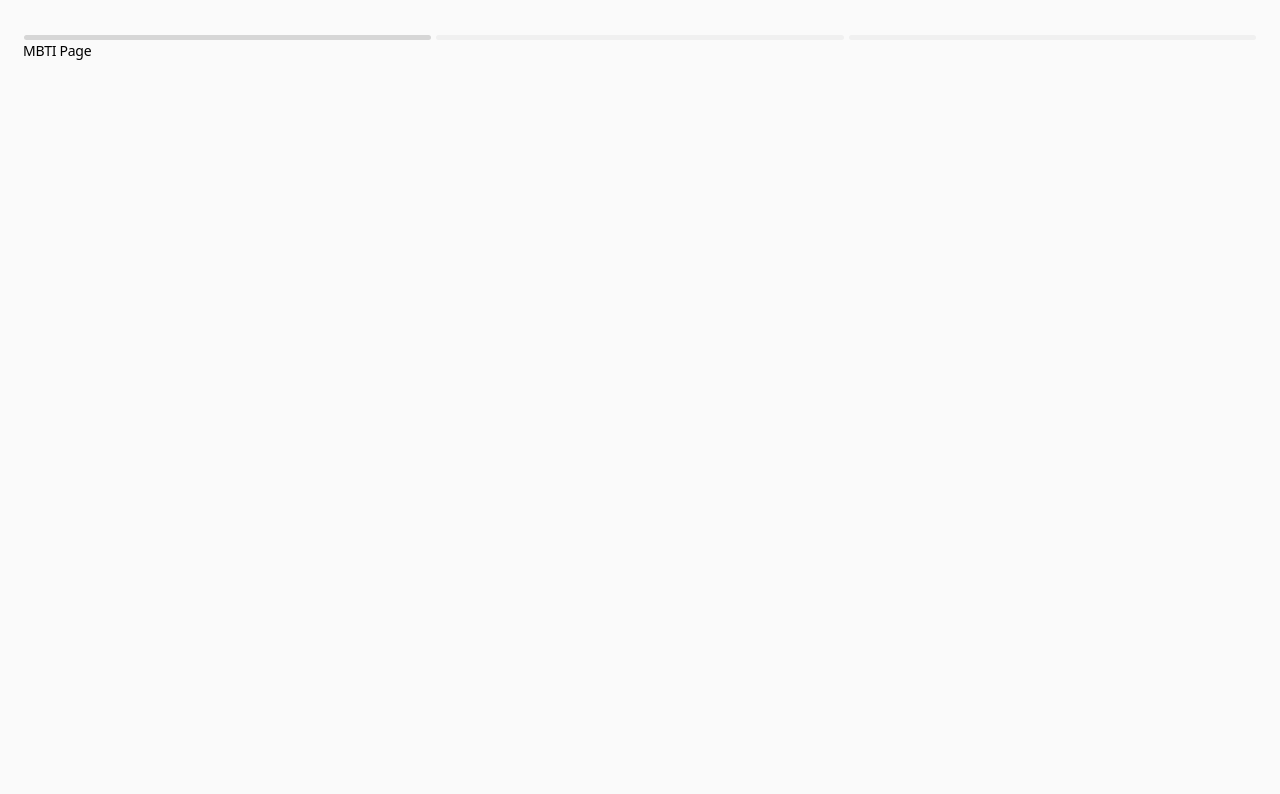
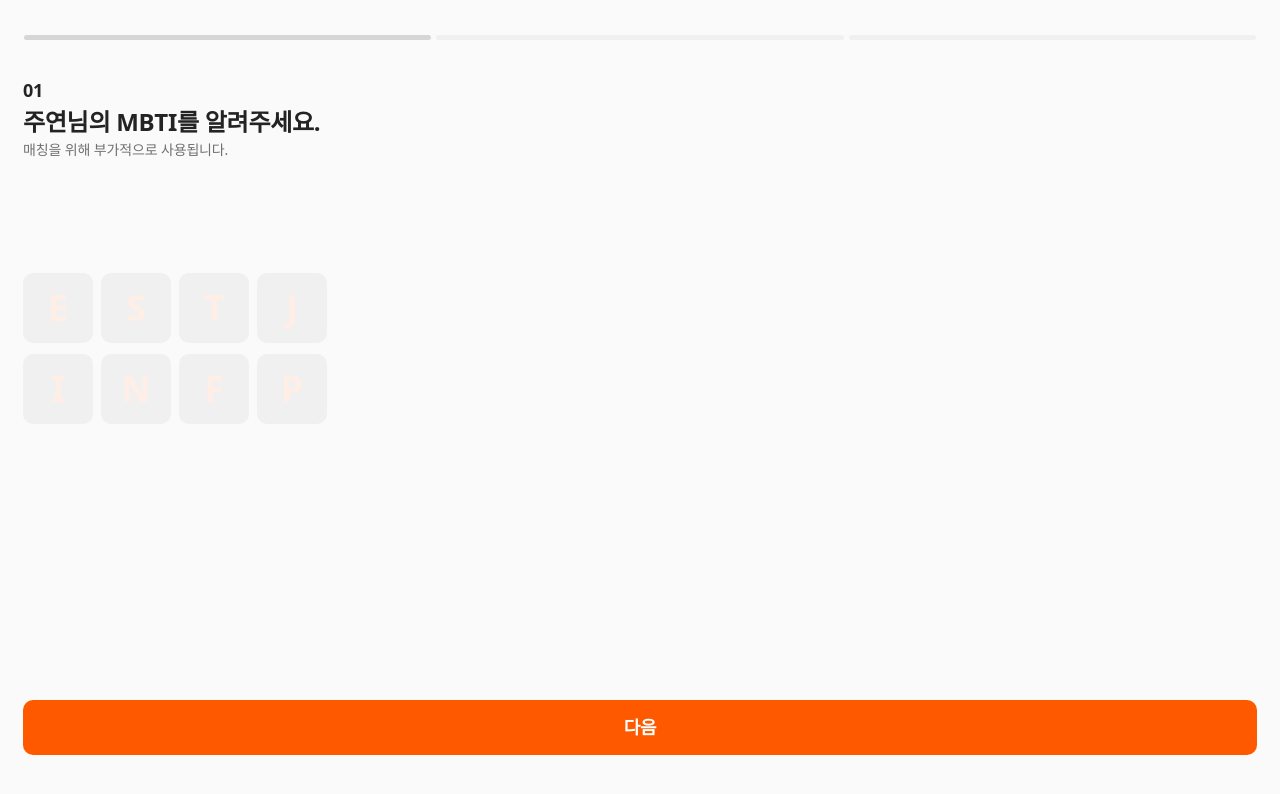
Before and after one commit to joyrii/EATING_WEB, a Next.js app: page /onboarding/mbti in a window 1280 px wide. Shown: the top 794 px of the page. Built offline with nearby package versions, Linux system fonts and the light colour scheme; a web font is replaced by a local one.

Commit message:
feat(onboarding): #13 - MBTI 선택 화면 UI 구현

```diff
--- a/src/app/(onboarding)/onboarding/layout.tsx
+++ b/src/app/(onboarding)/onboarding/layout.tsx
@@ -20,9 +20,9 @@
     // Step Indicator
     <MainContainer>
       <StepIndicator>
-        <Segment active={step[pathname] === 1} />
-        <Segment active={step[pathname] === 2} />
-        <Segment active={step[pathname] === 3} />
+        <Segment $active={step[pathname] === 1} />
+        <Segment $active={step[pathname] === 2} />
+        <Segment $active={step[pathname] === 3} />
       </StepIndicator>
       {children}
     </MainContainer>
--- a/src/app/(onboarding)/onboarding/mbti/page.tsx
+++ b/src/app/(onboarding)/onboarding/mbti/page.tsx
@@ -1,3 +1,95 @@
+'use client';
+
+import Button from '@/components/BaseButton';
+import {
+  OptionColumn,
+  OptionWrapper,
+  StepText,
+  SubText,
+  TextWrapper,
+  TitleText,
+} from '../style';
+import { ButtonWrapper } from '../style';
+import MbtiOption from '@/components/onboarding/mbti';
+import { useState } from 'react';
+import { useRouter } from 'next/navigation';
+
 export default function OnboardingMbti() {
-  return <div>MBTI Page</div>;
+  const router = useRouter();
+
+  const [selectedMbti1, setSelectedMbti1] = useState<string | null>(null);
+  const [selectedMbti2, setSelectedMbti2] = useState<string | null>(null);
+  const [selectedMbti3, setSelectedMbti3] = useState<string | null>(null);
+  const [selectedMbti4, setSelectedMbti4] = useState<string | null>(null);
+
+  return (
+    <div>
+      <TextWrapper>
+        <StepText>01</StepText>
+        <TitleText>주연님의 MBTI를 알려주세요.</TitleText>
+        <SubText>매칭을 위해 부가적으로 사용됩니다.</SubText>
+      </TextWrapper>
+      <OptionWrapper>
+        <OptionColumn>
+          <MbtiOption
+            label="E"
+            selected={selectedMbti1 === 'E'}
+            onClick={() => setSelectedMbti1('E')}
+          />
+          <MbtiOption
+            label="I"
+            selected={selectedMbti1 === 'I'}
+            onClick={() => setSelectedMbti1('I')}
+          />
+        </OptionColumn>
+        <OptionColumn>
+          <MbtiOption
+            label="S"
+            selected={selectedMbti2 === 'S'}
+            onClick={() => setSelectedMbti2('S')}
+          />
+          <MbtiOption
+            label="N"
+            selected={selectedMbti2 === 'N'}
+            onClick={() => setSelectedMbti2('N')}
+          />
+        </OptionColumn>
+        <OptionColumn>
+          <MbtiOption
+            label="T"
+            selected={selectedMbti3 === 'T'}
+            onClick={() => setSelectedMbti3('T')}
+          />
+          <MbtiOption
+            label="F"
+            selected={selectedMbti3 === 'F'}
+            onClick={() => setSelectedMbti3('F')}
+          />
+        </OptionColumn>
+        <OptionColumn>
+          <MbtiOption
+            label="J"
+            selected={selectedMbti4 === 'J'}
+            onClick={() => setSelectedMbti4('J')}
+          />
+          <MbtiOption
+            label="P"
+            selected={selectedMbti4 === 'P'}
+            onClick={() => setSelectedMbti4('P')}
+          />
+        </OptionColumn>
+      </OptionWrapper>
+      <ButtonWrapper>
+        <Button
+          disabled={
+            !selectedMbti1 || !selectedMbti2 || !selectedMbti3 || !selectedMbti4
+          }
+          label="다음"
+          onClick={() => {
+            router.push('/onboarding/interests');
+          }}
+        />
+      </ButtonWrapper>
+    </div>
+  );
 }
--- a/src/app/(onboarding)/onboarding/style.tsx
+++ b/src/app/(onboarding)/onboarding/style.tsx
@@ -14,12 +14,56 @@
   gap: 5px;
 `;
 
-export const Segment = styled.div<{ active?: boolean }>`
+export const Segment = styled.div<{ $active?: boolean }>`
   width: 33%;
   height: 5px;
-  background-color: ${(props) => (props.active ? '#D6D6D6' : '#f0f0f0')};
+  background-color: ${(props) => (props.$active ? '#D6D6D6' : '#f0f0f0')};
   border-radius: 5px;
   transition:
     background-color 0.3s ease,
     opacity 0.3s ease;
 `;
+
+export const TextWrapper = styled.div`
+  margin-top: 37px;
+  margin-bottom: 113px;
+`;
+
+export const StepText = styled.h2`
+  font-size: 18px;
+  font-weight: 600;
+  color: #232323;
+`;
+
+export const TitleText = styled.h1`
+  font-size: 24px;
+  font-weight: 600;
+  color: #232323;
+`;
+
+export const SubText = styled.p`
+  font-size: 14px;
+  font-weight: 400;
+  line-height: 145%;
+  letter-spacing: -0.01em;
+  color: #707070;
+`;
+
+export const OptionColumn = styled.div`
+  display: flex;
+  flex-direction: column;
+  gap: 11px;
+`;
+
+export const OptionWrapper = styled.div`
+  display: flex;
+  flex-direction: row;
+  gap: 8px;
+`;
+
+export const ButtonWrapper = styled.div`
+  position: absolute;
+  bottom: 45px;
+  left: 23px;
+  right: 23px;
+`;
--- /dev/null
+++ b/src/components/onboarding/mbti.tsx
@@ -0,0 +1,17 @@
+import { Option } from './style';
+
+export default function MbtiOption({
+  label,
+  selected,
+  onClick,
+}: {
+  label: string;
+  selected: boolean;
+  onClick: () => void;
+}) {
+  return (
+    <Option selected={selected} onClick={onClick}>
+      {label}
+    </Option>
+  );
+}
--- /dev/null
+++ b/src/components/onboarding/style.tsx
@@ -0,0 +1,14 @@
+import styled from 'styled-components';
+
+export const Option = styled.div<{ selected: boolean }>`
+  width: 70px;
+  height: 70px;
+  border: none;
+  border-radius: 10px;
+  text-align: center;
+  align-content: center;
+  background-color: ${({ selected }) => (selected ? '#ff5900' : '#f0f0f0')};
+  color: #ffeee5;
+  font-size: 36px;
+  font-weight: 600;
+`;
```
